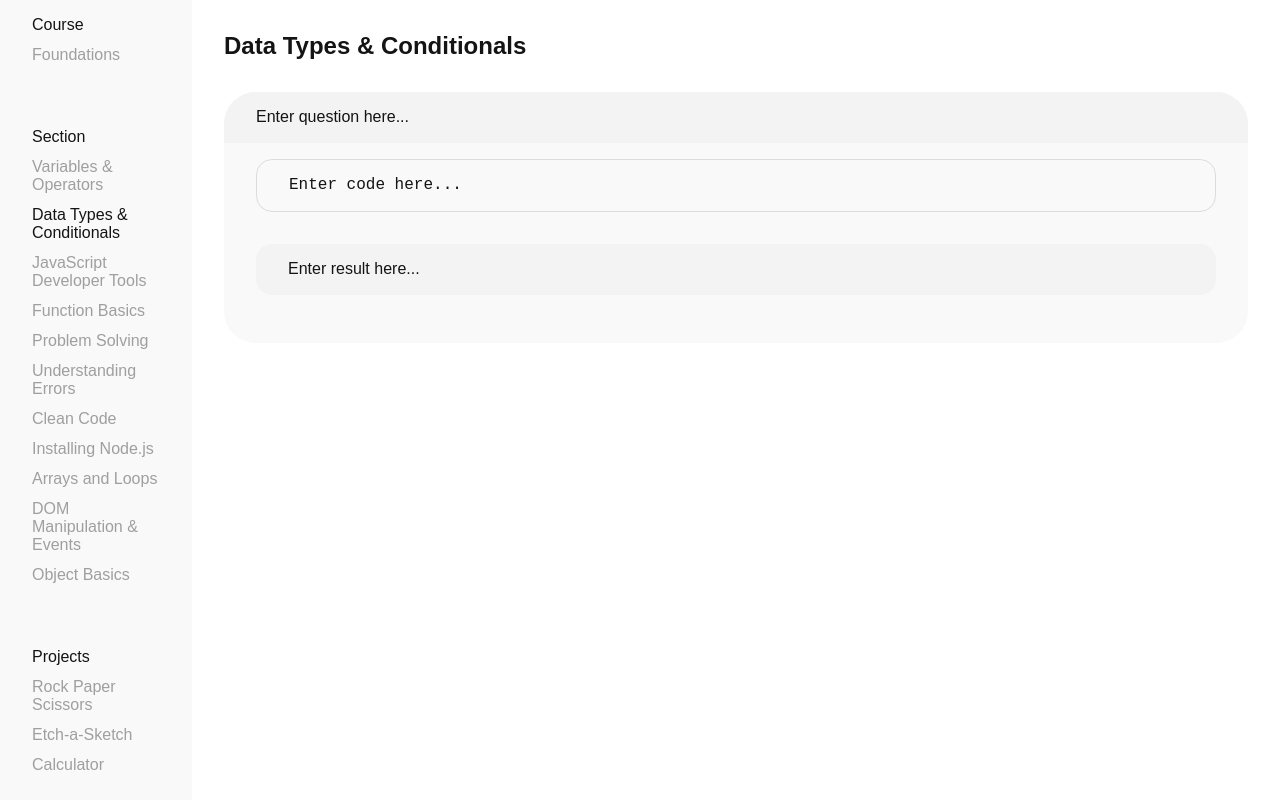
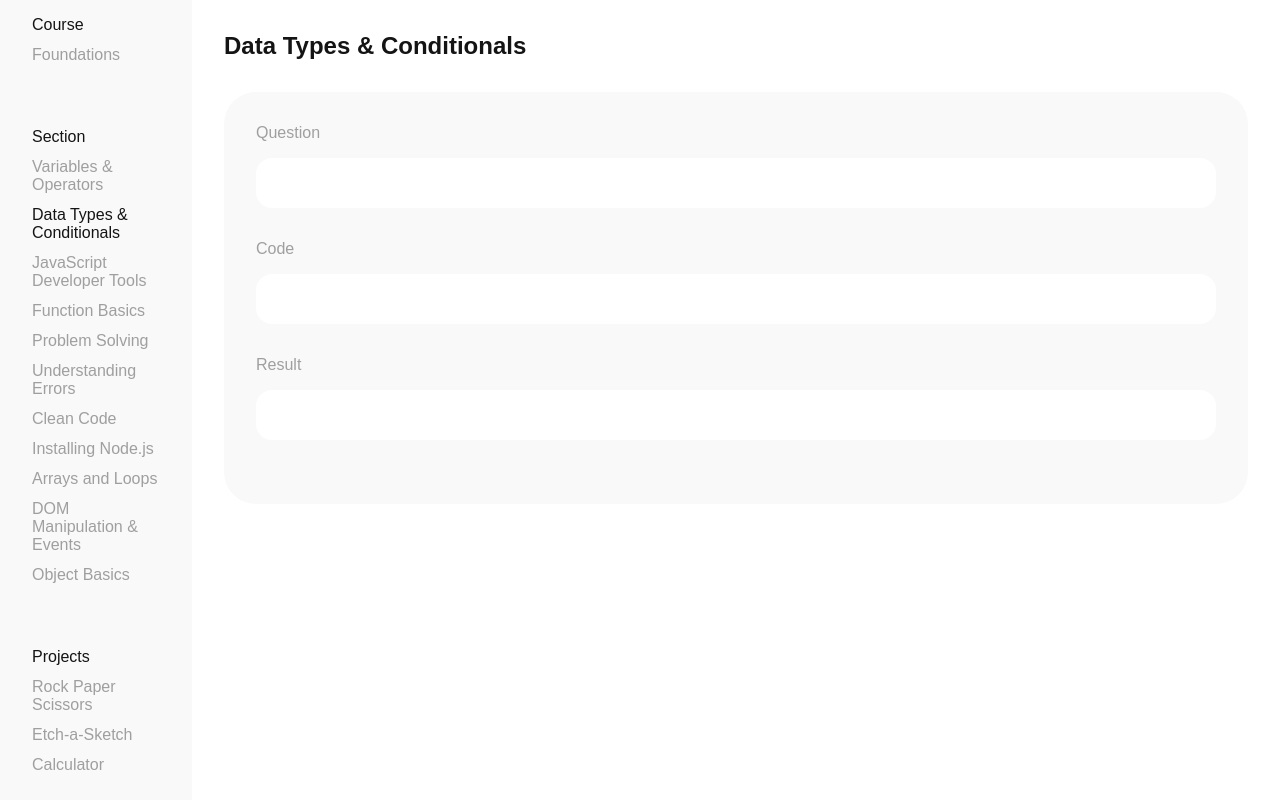
Before and after one commit to Macodocious/odin, a plain HTML site: page datatypes_conditionals.html in a window 1280 px wide. Drawn offline with nearby package versions, Linux system fonts and the light colour scheme.

Commit message:
Renamed repository

```diff
--- a/load.js
+++ b/load.js
@@ -111,7 +111,7 @@ function createRichTextField(className, placeholderText) {
     div.classList.add(className);
 
     // If placeholder text is provided, create and append the placeholder element
-    if (placeholderText) {
+    /* if (placeholderText) {
         const placeholderDiv = document.createElement('div');
         placeholderDiv.classList.add('placeholder');
         placeholderDiv.textContent = placeholderText;
@@ -122,7 +122,7 @@ function createRichTextField(className, placeholderText) {
             // Clear the content of the placeholder div when clicked
             placeholderDiv.textContent = '';
         });
-    }
+    } */
 
     // Add event listener for keydown event
     div.addEventListener('keydown', function(event) {
@@ -149,32 +149,32 @@ function initializeRichTextFields() {
     const classNames = ['question', 'code', 'result'];
 
     // Array of labels for the rich text fields
-    const labels = ['Question', null, 'Result'];
+    const labels = ['Question', 'Code', 'Result'];
 
     // Array of placeholder text for the rich text fields
-    const placeholders = ['Enter question here...', 'Enter code here...', 'Enter result here...'];
+    // const placeholders = ['Question', 'Code', 'Result'];
 
     // Loop to create and append three rich text fields with different classes
     classNames.forEach((className, index) => {
         if (labels[index] !== null) {
             // Create a new p element for the label
-            /* const textFieldLabel = document.createElement('p');
+            const textFieldLabel = document.createElement('p');
             textFieldLabel.classList.add('label');
             textFieldLabel.textContent = labels[index];
 
             // Append the label to the container
-            container.appendChild(textFieldLabel); */
+            container.appendChild(textFieldLabel);
         }
 
         // Create a new rich text field with the current class name and placeholder text
-        const richTextField = createRichTextField(className, placeholders[index]);
+        const richTextField = createRichTextField(className);
         // Append the rich text field to the container
         container.appendChild(richTextField);
     });
 
     // Add div for buttons
     let footer = document.createElement("div");
-    footer.classList.add("work", "footer");
+    footer.classList.add("footer");
 
     container.appendChild(footer);
 }
--- a/stylesheet.css
+++ b/stylesheet.css
@@ -105,8 +105,9 @@ a:hover {
     flex-direction: column;
     background-color: #f9f9f9;
     border-radius: 2rem;
+    padding: 2rem;
     .label {
-        margin: 1rem 2rem 0;
+        margin: 0;
     }
 }
 
@@ -118,6 +119,9 @@ a:hover {
     display: flex;
     flex-direction: column;
     gap: 0.5rem;
+    background-color: #fff;
+    margin: 1rem 0 2rem;
+    /* border: 0.0625rem solid #dcdcdc; */
 }
 
 /*
@@ -127,9 +131,9 @@ a:hover {
 */
 
 .question {
-    background-color: #f3f3f3;
+    /* background-color: #f3f3f3; */
     color: #141414;
-    border-radius: 2rem 2rem 0 0;
+    border-radius: 1rem;
     div {
         color: #141414;
     }
@@ -140,10 +144,9 @@ a:hover {
 }
 
 .code {
-    margin: 1rem 2rem;
     /* background-color: #f3f3f3; */
-    border-radius: 1rem;
-    border: 0.0625rem solid #dcdcdc;
+    /* border-radius: 1rem;
+    border: 0.0625rem solid #dcdcdc; */
     border-radius: 1rem;
     font-family: monospace;
     div {
@@ -153,10 +156,9 @@ a:hover {
 
 .result {
     /* background-color: #f3f3f3; */
-    margin: 1rem 2rem;
-    /* border: 0.0625rem solid #dcdcdc; */
+    /* margin: 1rem 2rem;
+    border: 0.0625rem solid #dcdcdc; */
     border-radius: 1rem;
-    background-color: #f3f3f3;
 }
 
 .footer {
@@ -193,8 +195,8 @@ button {
 }
 
 .placeholder {
-    font-size: 1rem;
-    min-height: 1.1875rem;
+    /* font-size: 1rem;
+    min-height: 1.1875rem; */
 }
 
 /*
```
Also changed, not shown: archive/datatypes_conditionals.html (renamed from archived/datatypes_conditionals.html), archive/index(1).html (renamed from archived/index(1).html), archive/index.html (renamed from archived/index.html).
